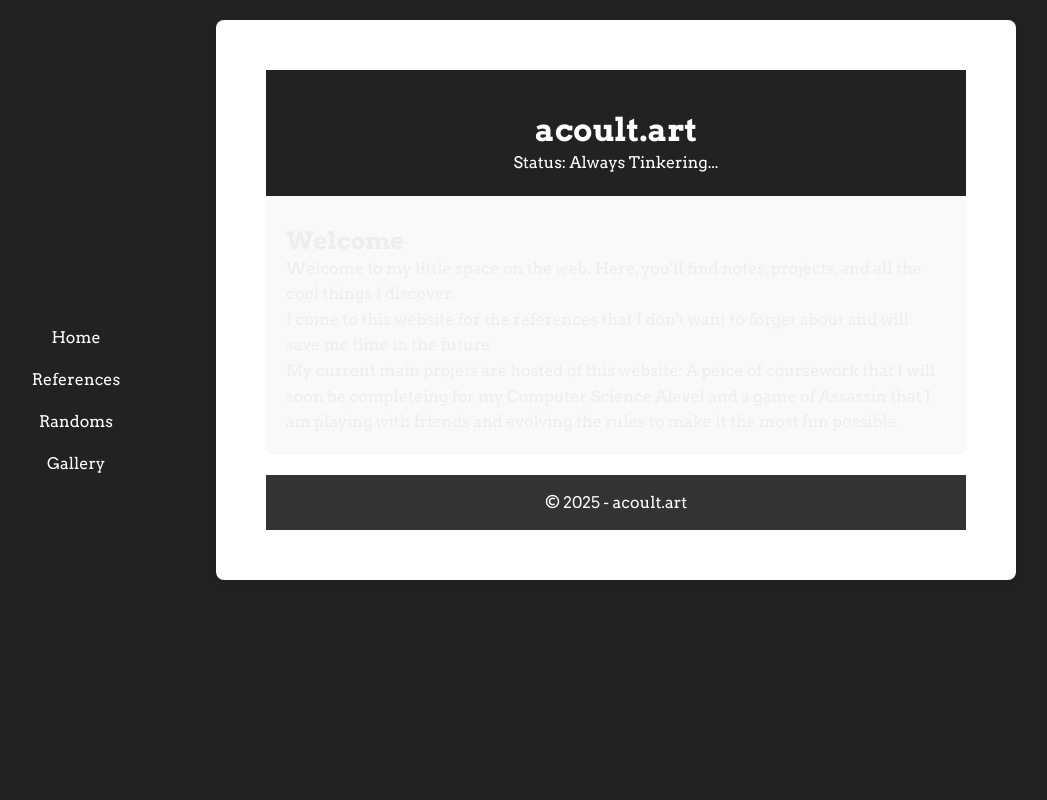
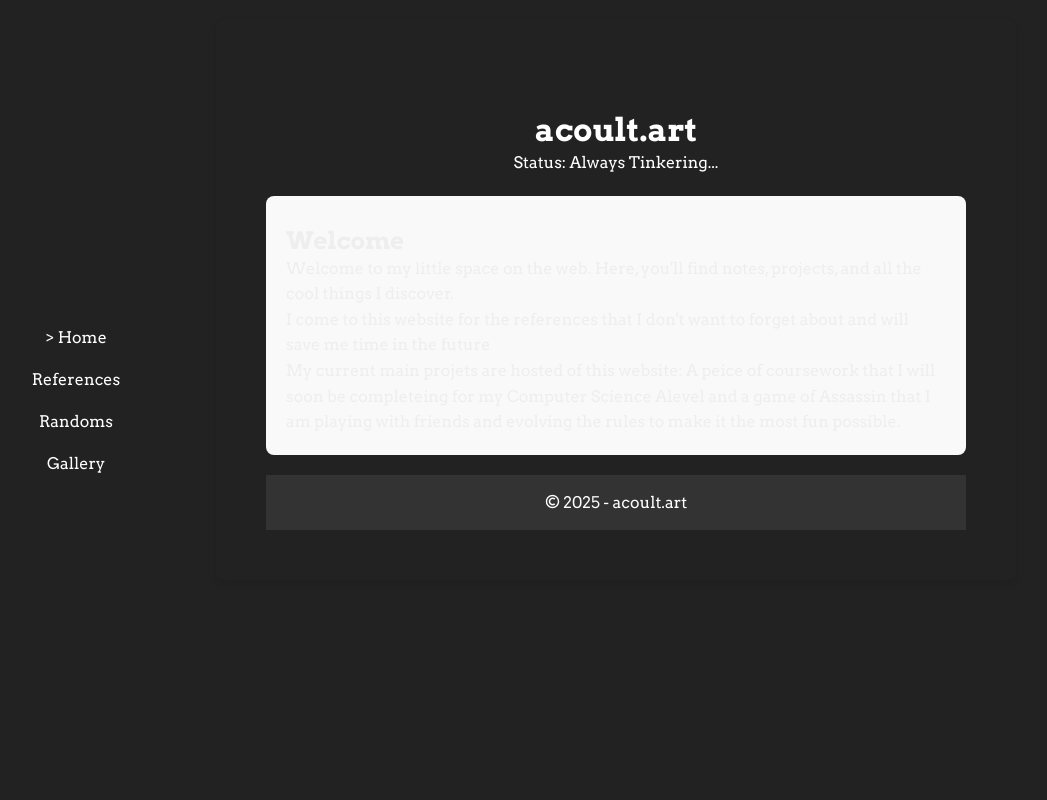
Before and after one commit to a-842/website, a Flask app: page / in a window 1280 px wide. Shown: the whole page, without its empty margins (24-1071 px from the left). Run offline with Flask 3, Linux system fonts and the light colour scheme; some libraries are stand-ins or nearby versions.

Commit message:
interactive nav 3

```diff
--- a/static/style.css
+++ b/static/style.css
@@ -21,7 +21,6 @@ main {
     box-shadow: 0 4px 10px rgba(0, 0, 0, 0.1);
     margin: auto;
     padding: 50px;
-    background: white;
     border-radius: 8px;
 }
 
--- a/templates/base.html
+++ b/templates/base.html
@@ -17,11 +17,10 @@
 
         <nav>
             <ul>
-                <li><a href="{{ url_for('home') }}" class="{% if request.endpoint == 'home' %}active{% endif %}">Home</a></li>
-                <li><a href="{{ url_for('references') }}" class="{% if request.endpoint == 'references' %}active{% endif %}">References</a></li>
-                <li><a href="{{ url_for('randoms') }}" class="{% if request.endpoint == 'randoms' %}active{% endif %}">Randoms</a></li>
-                <li><a href="{{ url_for('gallery') }}" class="{% if request.endpoint == 'gallery' %}active{% endif %}">Gallery</a></li>
-
+                <li><a href="{{ url_for('home') }}">{% if request.endpoint == 'home' %}> {% endif %}Home</a></li>
+                <li><a href="{{ url_for('references')}}">{% if request.endpoint == 'references' %}> {% endif %}References</a></li>
+                <li><a href="{{ url_for('randoms')}}">{% if request.endpoint == 'randoms' %}> {% endif %}Randoms</a></li>
+                <li><a href="{{ url_for('gallery')}}">{% if request.endpoint == 'gallery' %}> {% endif %}Gallery</a></li>
             </ul>
         </nav>
 
```
